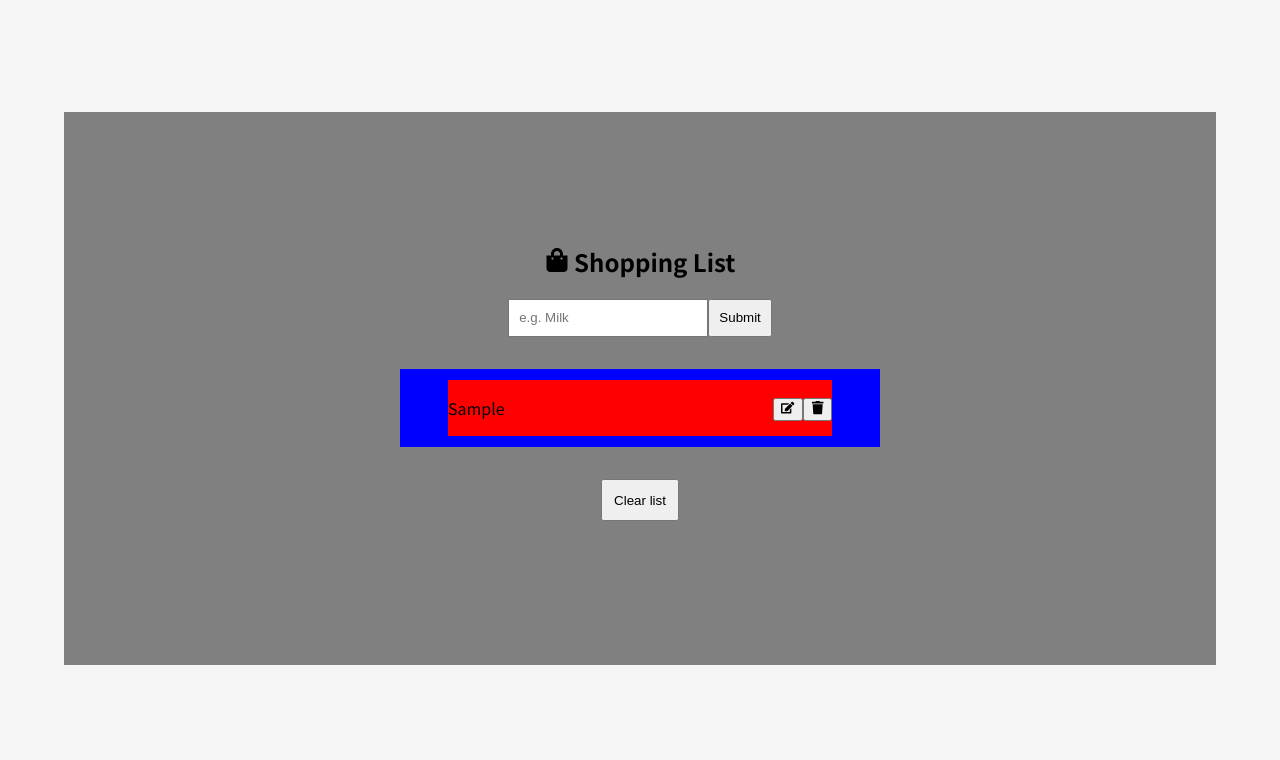
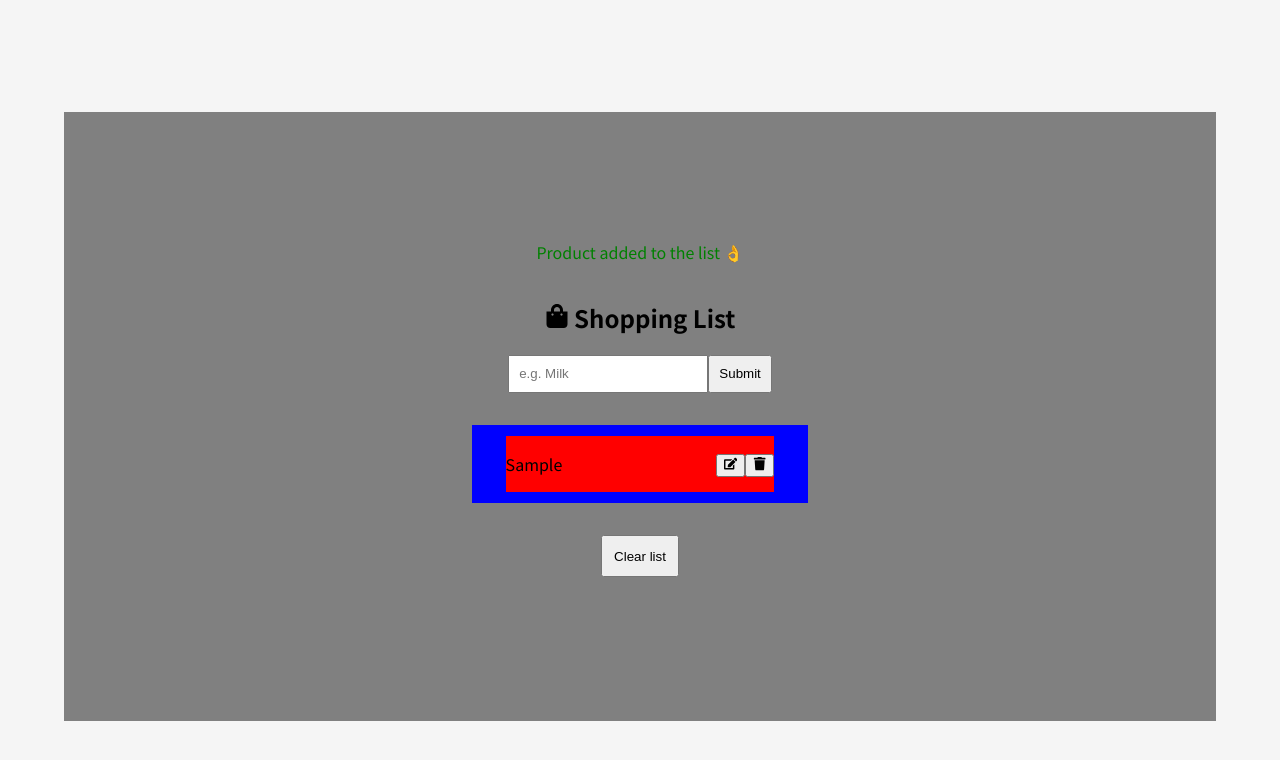
Before and after one commit to miloszKubiak/shopping-list-app, a React (Create React App) app: page / in a window 1280 px wide. Both pictures are taken after typing "Sample" into the empty fields and a click on the button "Submit". Shown: the top 760 px of the page. Built offline with nearby package versions, Linux system fonts and the light colour scheme.

Commit message:
create remove and clear list functionality

```diff
--- a/src/App.jsx
+++ b/src/App.jsx
@@ -20,11 +20,11 @@ const App = () => {
     e.preventDefault();
 
     if (!name) {
-      showAlert(true, 'danger', 'Please enter value');
+      showAlert(true, 'danger', 'Please enter value 🤷‍♂️');
     } else if (name && isEditing) {
       // editing
     } else {
-      // show alert
+      showAlert(true, 'success', 'Product added to the list 👌');
       const newProduct = {
         id: new Date().getTime().toString(), // Date function instead of an external library
         title: name,
@@ -34,9 +34,19 @@ const App = () => {
     };
   };
 
-  const showAlert = (show=false, type='', msg='') => {
-    setAlert({show, type, msg})
-  }
+  const showAlert = (show = false, type = '', msg = '') => {
+    setAlert({ show, type, msg })
+  };
+
+  const clearList = () => {
+    showAlert(true, 'danger', 'Empty list 😒');
+    setProductsList([]);
+  };
+
+  const removeProduct = (id) => {
+    showAlert(true, 'danger', 'Product removed 👍');
+    setProductsList(productsList.filter((product) => product.id !== id));
+  };
 
   return (
     <Container>
@@ -57,8 +67,11 @@ const App = () => {
       </Form>
       {productsList.length > 0 && (
           <ProductsContainer>
-            <ProductsList products={productsList}/>
-            <ButtonClear>Clear list</ButtonClear>
+          <ProductsList
+            products={productsList}
+            removeProduct={removeProduct}
+          />
+          <ButtonClear onClick={clearList}>Clear list</ButtonClear>
           </ProductsContainer>
         )}
     </Container>
--- a/src/components/Product.jsx
+++ b/src/components/Product.jsx
@@ -3,7 +3,7 @@ import { FaEdit, FaTrash } from 'react-icons/fa';
 import styled from 'styled-components';
 
 
-const Product = ({ title }) => {
+const Product = ({ id, title, onRemove }) => {
   return (
     <Container>
       <Title>{title}</Title>
@@ -15,6 +15,7 @@ const Product = ({ title }) => {
         </ButtonEdit>
         <ButtonDelete
           type='button'
+          onClick={() => onRemove(id)}
         >
           <FaTrash />
         </ButtonDelete>
--- a/src/components/ProductsList.jsx
+++ b/src/components/ProductsList.jsx
@@ -2,13 +2,18 @@ import React from 'react';
 import Product from './Product';
 import styled from 'styled-components';
 
-const ProductsList = ({ products }) => {
+const ProductsList = ({ products, removeProduct }) => {
   return (
     <Container>
       {products.map((product) => {
         const { id, title } = product;
         return (
-          <Product key={id} title={title} />
+          <Product
+            id={id}
+            key={id}
+            title={title}
+            onRemove={removeProduct}
+          />
         );
       })}
     </Container>
@@ -24,4 +29,5 @@ const Container = styled.div`
   justify-content: center;
   align-items: center;
   width: 30rem;
+  max-width: 70%;
 `;
```
